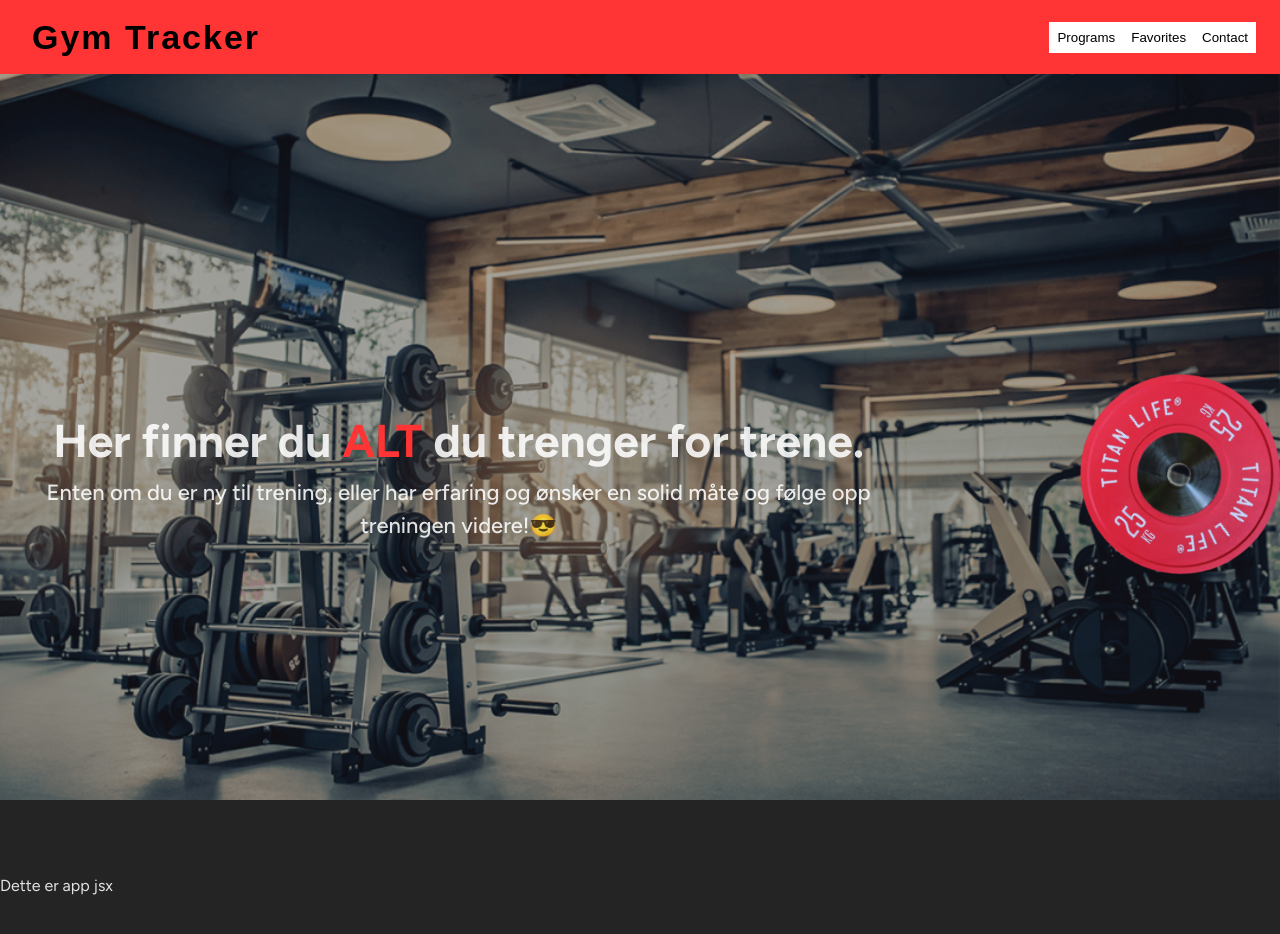
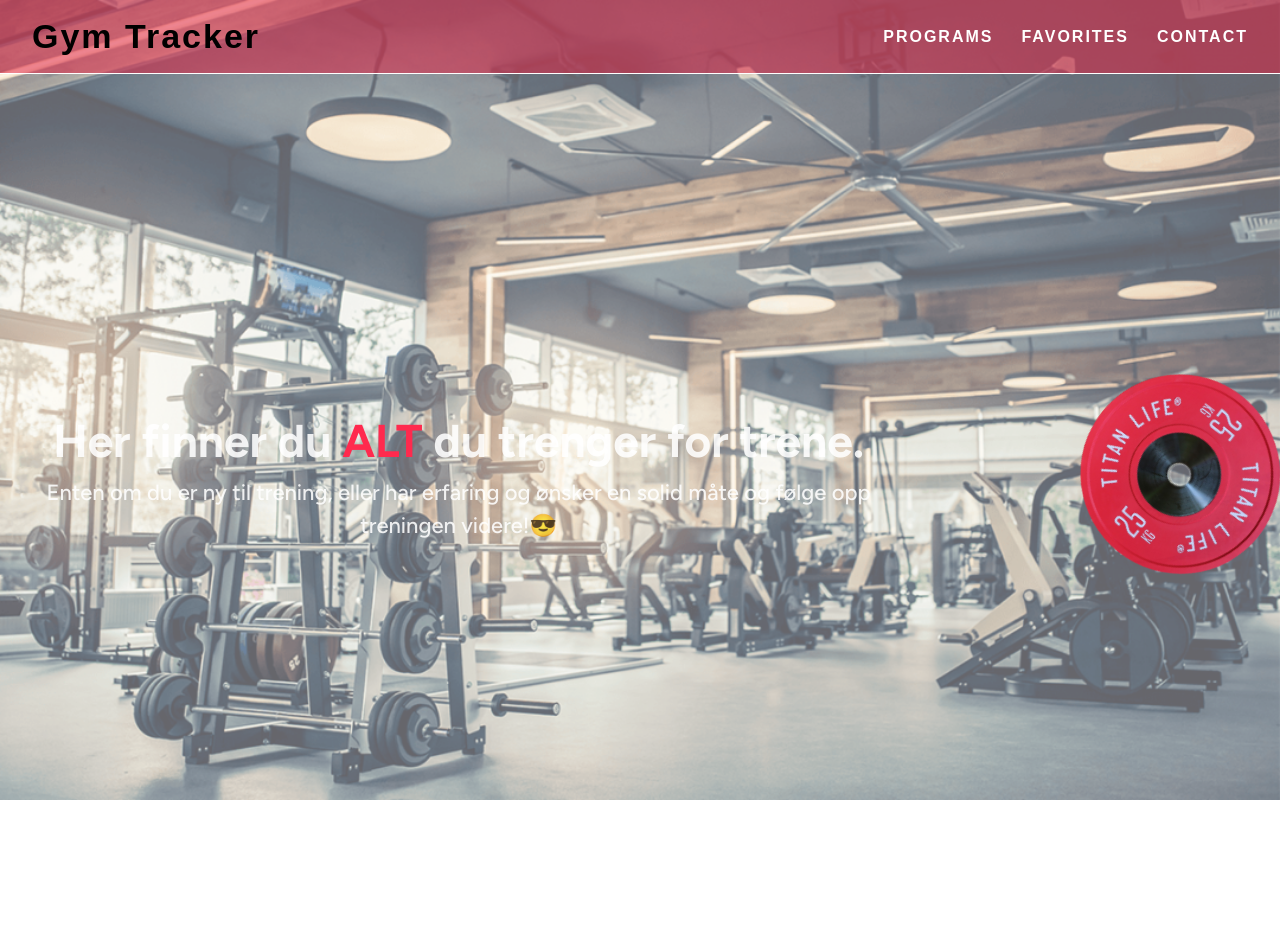
Before and after one commit to Jostein24sfj/gym-tracker, a React (Vite) app: page / in a window 1280 px wide. Shown: the top 934 px of the page. Built offline with nearby package versions, Linux system fonts and the light colour scheme.

Commit message:
fixed styling on header and frontpage

```diff
--- a/src/FrontPage.css
+++ b/src/FrontPage.css
@@ -22,7 +22,7 @@
 .frontPageText b {
   text-transform: uppercase;
   /* text-decoration: underline; */
-  color: rgb(255, 53, 53);
+  color: #ff2a4e;
 }
 
 .weightPlate {
--- a/src/components/Header.jsx
+++ b/src/components/Header.jsx
@@ -8,14 +8,14 @@ export default function Header() {
             Gym Tracker
           </button>
         </div>
-        <div>
-          <button className="headerButtons" style={{ padding: "8px" }}>
+        <div className="headerButtons">
+          <button className="headerButton" style={{ padding: "8px" }}>
             Programs
           </button>
-          <button className="headerButtons" style={{ padding: "8px" }}>
+          <button className="headerButton" style={{ padding: "8px" }}>
             Favorites
           </button>
-          <button className="headerButtons" style={{ padding: "8px" }}>
+          <button className="headerButton" style={{ padding: "8px" }}>
             Contact
           </button>
         </div>
--- a/src/components/header.css
+++ b/src/components/header.css
@@ -5,7 +5,8 @@
   padding: 24px;
   height: 74px;
   width: 100%;
-  background-color: rgb(255, 53, 53);
+  background-color: #e2224288;
+  border-bottom: 1px solid white;
 }
 
 .headerLogo {
@@ -13,11 +14,31 @@
   letter-spacing: 2px;
   font-weight: 800;
   border: none;
-  background-color: rgb(255, 53, 53);
+  background-color: #e2224200;
+}
+
+.headerButton {
+  cursor: pointer;
+  font-weight: 800;
+  font-size: 16px;
+  text-transform: uppercase;
+  letter-spacing: 2px;
+  border-radius: 4px;
+  border: none;
+  color: white;
+  background-color: #e2224200;
 }
 
 .headerButtons {
-  border: none;
-  color: black;
-  background-color: rgb(255, 255, 255);
+  display: flex;
+  gap: 12px;
 }
+
+.headerButton:hover {
+  transition: 0.3s ease;
+  transform: scale(1.1);
+}
+
+.headerButton:active {
+  transform: scale(1);
+}
--- a/src/index.css
+++ b/src/index.css
@@ -11,7 +11,7 @@
 
   color-scheme: light dark;
   color: rgba(255, 255, 255, 0.87);
-  background-color: #242424;
+  /* background-color: #242424; */
 
   font-synthesis: none;
   text-rendering: optimizeLegibility;
```
